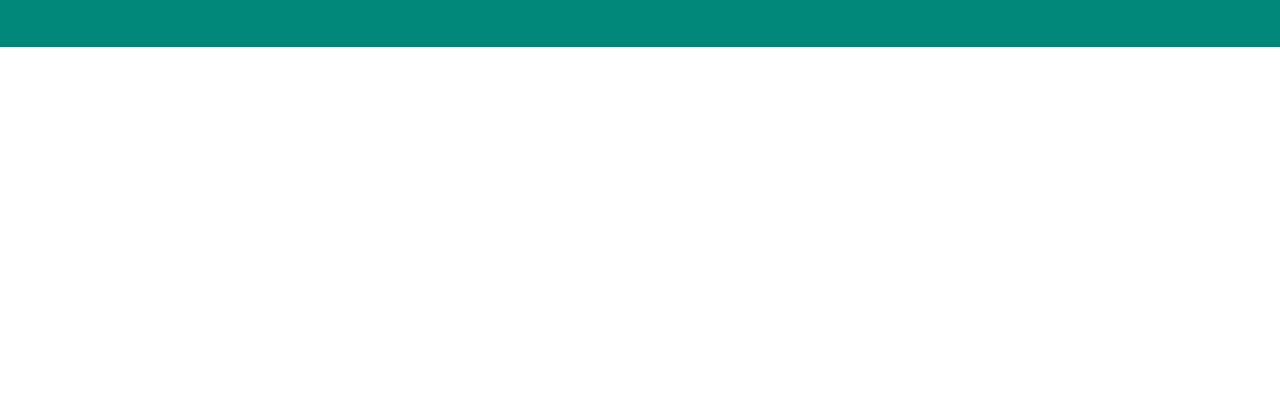
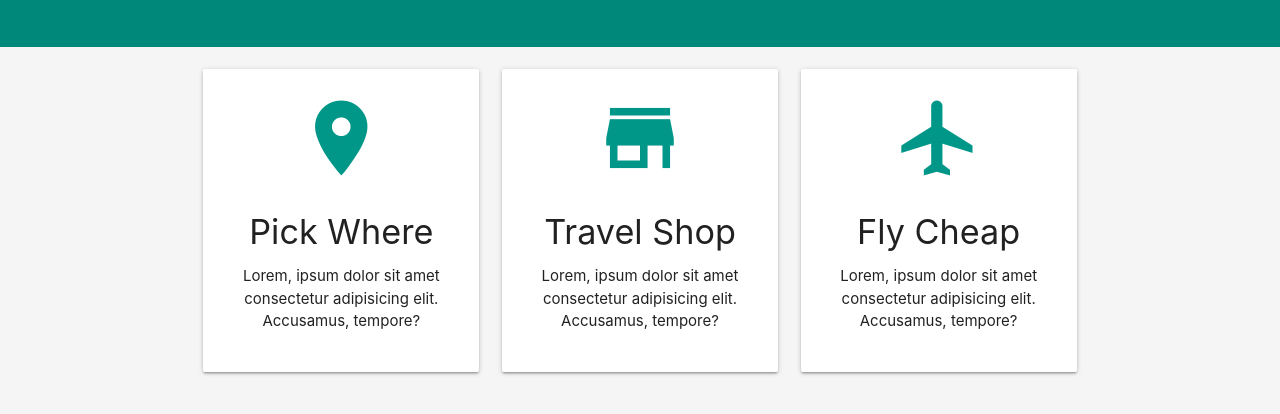
Before and after one commit to yurashalya/WebSite-on-Materialize, a plain HTML site: page index.html in a window 1280 px wide. Shown: the part 746-1160 px from the top of the page. Before the commit the page ends 800 px from the top, so only its background shows below. Drawn offline with nearby package versions, Linux system fonts and the light colour scheme.

Commit message:
creation Section: Icon Boxes

```diff
--- a/index.html
+++ b/index.html
@@ -108,6 +108,37 @@
       </div>
   </section>
 
+   <!-- Section: Icon Boxes -->
+    <section class="section section-icons grey lighten-4 center">
+      <div class="container">
+        <div class="row">
+          <div class="col s12 m4">
+            <div class="card-panel">
+              <i class="material-icons large teal-text">
+                room
+              </i>
+              <h4>Pick Where</h4>
+              <p>Lorem, ipsum dolor sit amet consectetur adipisicing elit. Accusamus, tempore?</p>
+            </div>
+          </div>
+          <div class="col s12 m4">
+          <div class="card-panel">
+            <i class="material-icons large teal-text">store</i>
+            <h4>Travel Shop</h4>
+            <p>Lorem, ipsum dolor sit amet consectetur adipisicing elit. Accusamus, tempore?</p>
+          </div>
+        </div>
+        <div class="col s12 m4">
+          <div class="card-panel">
+            <i class="material-icons large teal-text">airplanemode_active</i>
+            <h4>Fly Cheap</h4>
+            <p>Lorem, ipsum dolor sit amet consectetur adipisicing elit. Accusamus, tempore?</p>
+          </div>
+        </div>
+
+      </div>
+    </section>
+
       <script src="https://cdnjs.cloudflare.com/ajax/libs/materialize/1.0.0-beta/js/materialize.min.js"></script>
       <script>
          //sidenav
```
